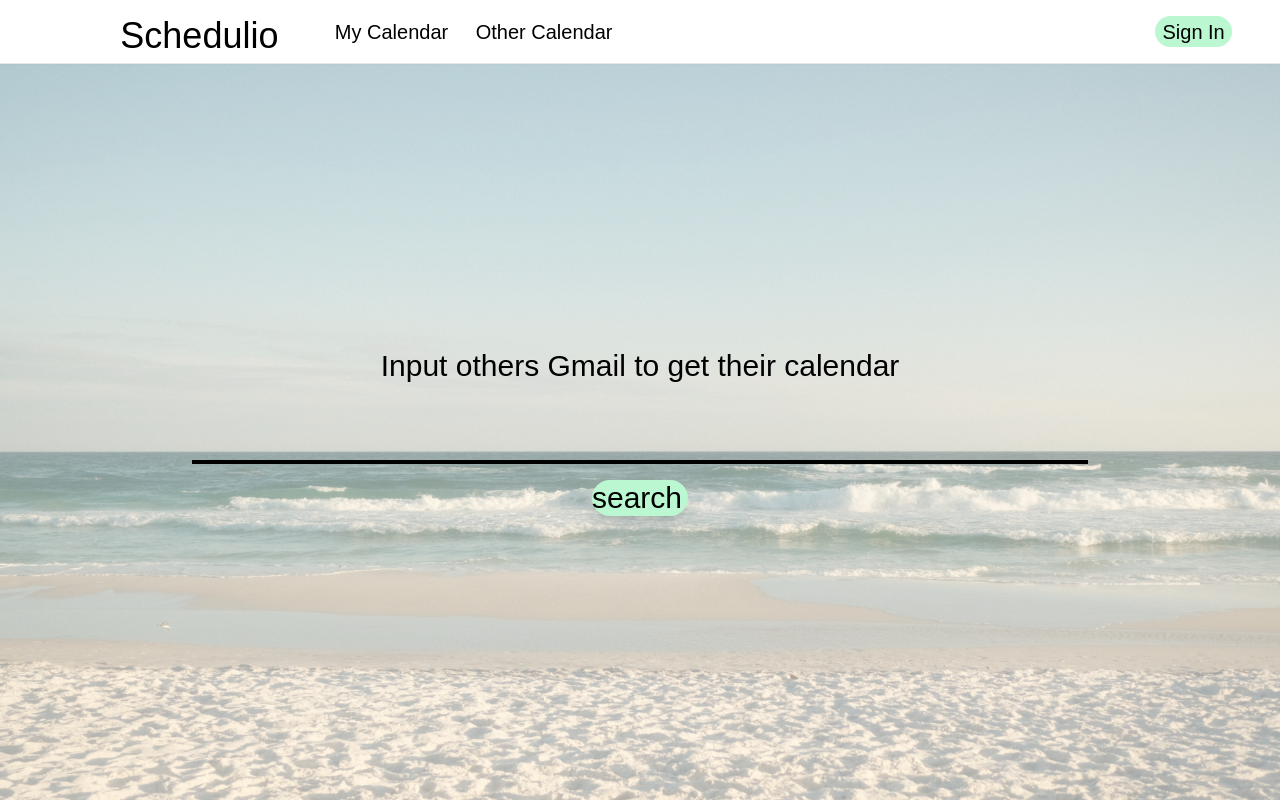
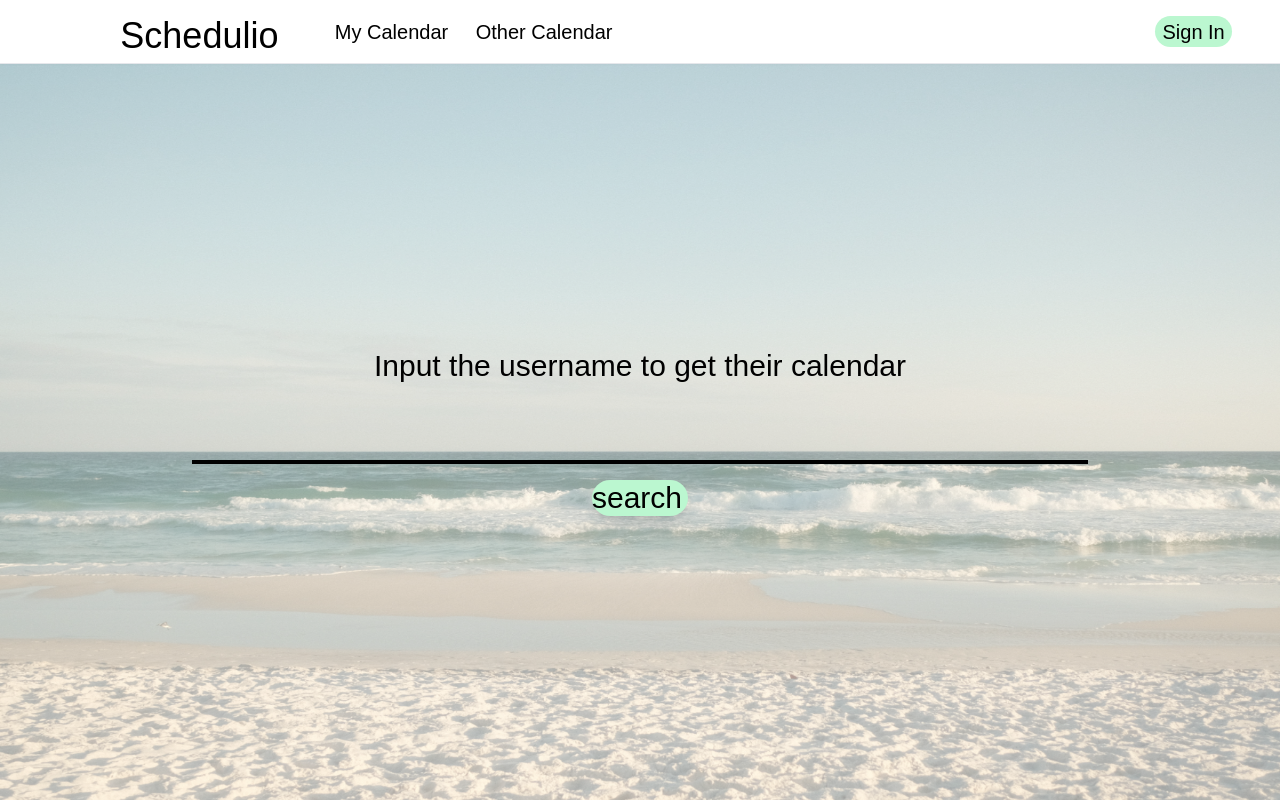
Before and after one commit to jason01180118/Schedulio-frontend, a React (Create React App) app: page /link in a window 1280 px wide. Built offline with nearby package versions, Linux system fonts and the light colour scheme.

Commit message:
style: change text in link

```diff
--- a/src/page/LinkPage.tsx
+++ b/src/page/LinkPage.tsx
@@ -9,7 +9,7 @@ function LinkPage (): JSX.Element {
   return (
 
     <div className='absolute w-full h-[92%] flex flex-col justify-center items-center bg-white bg-opacity-40 '>
-      <p className='my-2 text-3xl font-Alata'>Input others Gmail to get their calendar</p>
+      <p className='my-2 text-3xl font-Alata'>Input the username to get their calendar</p>
       <input className='font-Alata my-2 w-[50%] h-[6%] rounded-1xl bg-white bg-opacity-0 icon-center' value={value} onInput={handleInput}/>
       <span className="my-2 w-[70%] h-1 bg-black"></span>
       <Link to={`/calendar/${value}`} className='w-24 my-2 text-3xl font-Alata cursor-pointer bg-green-200 rounded-3xl shadow-lg' >search</Link>
```
